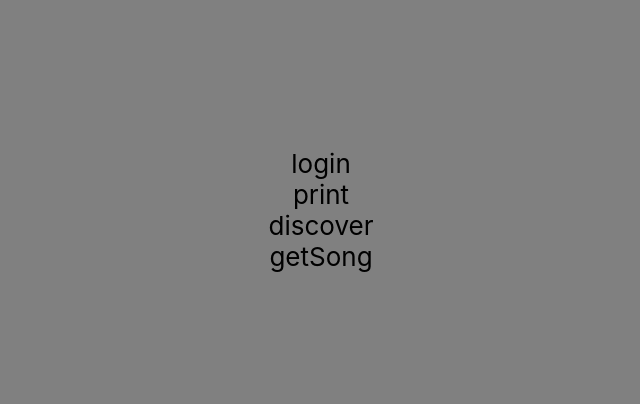
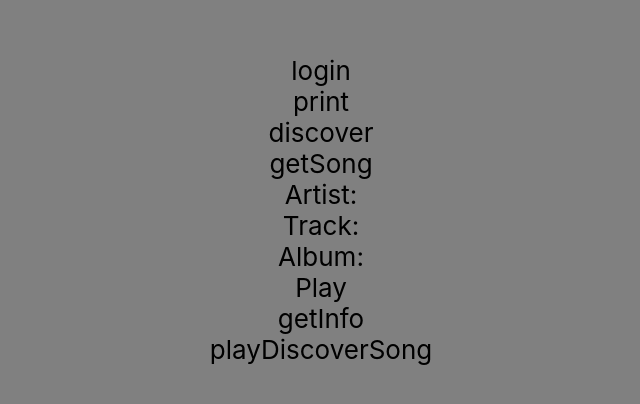
Before and after one commit to gorgzhang/minimal-listening, a React (Create React App) app: page / in a window 1280 px wide. Shown: the part 190-594 px from the top of the page, without its empty margins (319-959 px from the left). Built offline with nearby package versions, Linux system fonts and the light colour scheme.

Commit message:
discover songs support

```diff
--- a/src/components/Button.js
+++ b/src/components/Button.js
@@ -6,14 +6,14 @@ const REDIRECT_URI = "https://minimal-listening.herokuapp.com/"
 
 export default class Button extends Component {
 
-	constructor(props) {
-		super(props)
-		console.log("constructed with", props.name)
-	}
+	// constructor(props) {
+	// 	super(props)
+	// 	console.log("constructed with", props.name)
+	// }
 
 	handleClick(name, action) {
 		if (name === "login") {
-			var scopes = "streaming user-read-birthdate user-read-email user-read-private"
+			var scopes = "streaming user-read-birthdate user-read-email user-read-private user-read-currently-playing user-read-playback-state"
 			var LOGIN_URL = "https://accounts.spotify.com/authorize?client_id=" + CLIENT_ID +
 				 "&response_type=token&redirect_uri=" + REDIRECT_URI +
 				 "&show_dialog=true" +
--- a/src/components/Login.js
+++ b/src/components/Login.js
@@ -49,7 +49,12 @@ export default class Login extends Component {
     }
     this.getSong = this.getSong.bind(this)
     this.logState = this.logState.bind(this)
+    this.getCurrentSong = this.getCurrentSong.bind(this)
   }
+
+
+
+  /** START PLAYER FUNCTIONS **/
 
   checkForPlayer() {
     var accessToken = this.state.accessToken;
@@ -75,33 +80,70 @@ export default class Login extends Component {
     this.player.on('playback_error', e => { console.error(e); });
 
     // Playback status updates
-    this.player.on('player_state_changed', state => { console.log(state); });
+    this.player.on('player_state_changed', currState => this.onStateChanged(currState));
 
     // Ready
-    this.player.on('ready', data => {
+    this.player.on('ready', async data => {
       let { device_id } = data;
       console.log("Let the music play on!");
-      this.setState({
+      await this.setState({
         ...this.state,
         deviceId: device_id
       });
+      this.transferPlaybackHere();
     });
   }
 
-  logState() {
-    console.log('logging state...')
-    if (this.state) {
-      console.log(this.state)
+  onStateChanged(currState) {
+    // if we're no longer listening to music, we'll get a null state.
+    if (currState !== null) {
+      const currentTrack = currState.track_window.current_track;
+      const currTrackName = currentTrack.name;
+      const currAlbumName = currentTrack.album.name;
+      const currArtistName = currentTrack.artists
+        .map(artist => artist.name)
+        .join(", ");
+      const playing = !currState.paused;
+      this.setState({
+        ...this.state,
+        currTrackName,
+        currAlbumName,
+        currArtistName,
+        playing
+      });
     }
   }
 
+  transferPlaybackHere() {
+    const { deviceId, accessToken } = this.state;
+    fetch("https://api.spotify.com/v1/me/player", {
+      method: "PUT",
+      headers: {
+        authorization: `Bearer ${accessToken}`,
+        "Content-Type": "application/json",
+      },
+      body: JSON.stringify({
+        "device_ids": [ deviceId ],
+        "play": false,
+      }),
+    })
+  }
+
+  onPlayClick() {
+    this.player.togglePlay();
+  }
+  /** END PLAYER FUNCTIONS **/
+
+
+  /** START SONG PARSING **/
+
   getSong() {
     if (this.state.loggedIn) {
+      console.log("hello")
       var index = Math.floor(Math.random() * 50)
       var currAlbum = this.state.newMusic[index]
       this.parseAlbum(currAlbum)
     }
-
   }
 
   parseAlbum(album) {
@@ -119,7 +161,7 @@ export default class Login extends Component {
           console.log(response.data.items[0])
           this.setState({
             ...this.state,
-            currTrack: response.data.items[0],
+            discoverTrack: response.data.items[0],
           })
         }
       ).catch(function (err) {
@@ -128,14 +170,69 @@ export default class Login extends Component {
       )
   }
 
-  setAlbumSettings(album) {
+  async setAlbumSettings(album) {
     console.log("hello")
-    this.setState({
+    await this.setState({
       ...this.state,
-      albumName: album.name,
-      albumReleaseDate: album.release_date,
-      albumId: album.id
+      discoverAlbumName: album.name,
+      discoverAlbumReleaseDate: album.release_date,
+      discoverAlbumId: album.id
     })
+  }
+
+  /** END SONG PARSING **/
+
+  /** START SONG INFO **/
+
+  getCurrentSong() {
+    if (this.state && this.state.deviceId) {
+      const CURR_SONG_URL = "https://api.spotify.com/v1/me/player/currently-playing/?access_token=" + this.state.accessToken
+      console.log(CURR_SONG_URL)
+      axios.get(CORS_ANYWHERE + CURR_SONG_URL)
+        .then(response => {
+          console.log(response.data)
+        })
+        .catch(function (err) {
+            console.log(err);
+          }
+        )
+
+    }
+  }
+
+  getSongDetails(sid) {
+    if (this.state.deviceId !== null) {
+      console.log("hello")
+    }
+
+  }
+
+  playDiscoverSong() {
+    if (this.state && this.state.deviceId) {
+      this.getSong()
+      setTimeout(() => {
+        var songURI = this.state.discoverTrack.uri
+        fetch("https://api.spotify.com/v1/me/player/play", {
+          method: "PUT",
+          headers: {
+            authorization: `Bearer ${this.state.accessToken}`,
+          },
+          device_id: this.state.deviceId,
+          body: JSON.stringify({
+            "uris": [songURI]
+          }),
+        })
+      }, 500)
+    }
+  }
+
+  /** END SONG INFO **/
+
+  logState() {
+    console.log('logging state...')
+    if (this.state) {
+      console.log(this.state)
+    }
   }
 
 	render() {
@@ -145,7 +242,18 @@ export default class Login extends Component {
         <Button name="print" action={this.logState}/>
         <Button name="discover" action={this.discoverNewArtists}/>
         <Button name="getSong" action={this.getSong}/>
+        {this.state && this.state.deviceId !== null && (
+          <div>
+            <div>Artist: {this.state.currArtistName}</div>
+            <div>Track: {this.state.currTrackName}</div>
+            <div>Album: {this.state.currAlbumName}</div>
+            <Button name={this.state.playing ? "Pause" : "Play"} action={() => this.onPlayClick()}/>
+            <Button name="getInfo" action={this.getCurrentSong}/>
+            <Button name="playDiscoverSong" action={() => this.playDiscoverSong()}/>
+          </div>)
+        }
 			</div>
+
 		)
 	}
 
```
Lines whose indentation alone changed are shown as unchanged.
